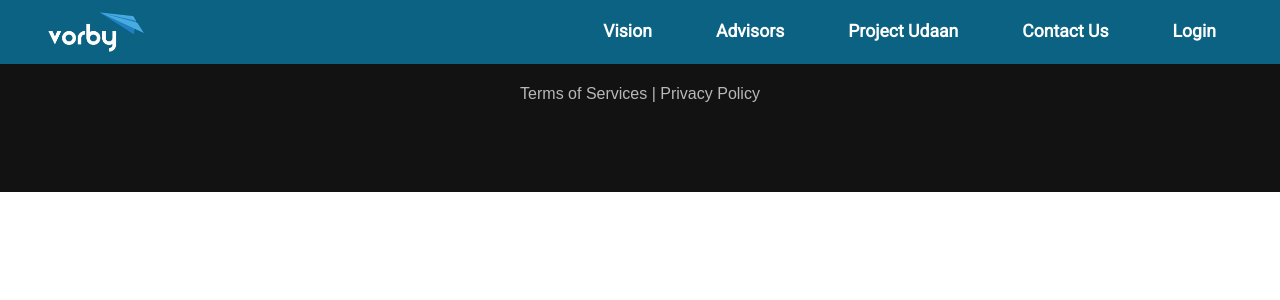
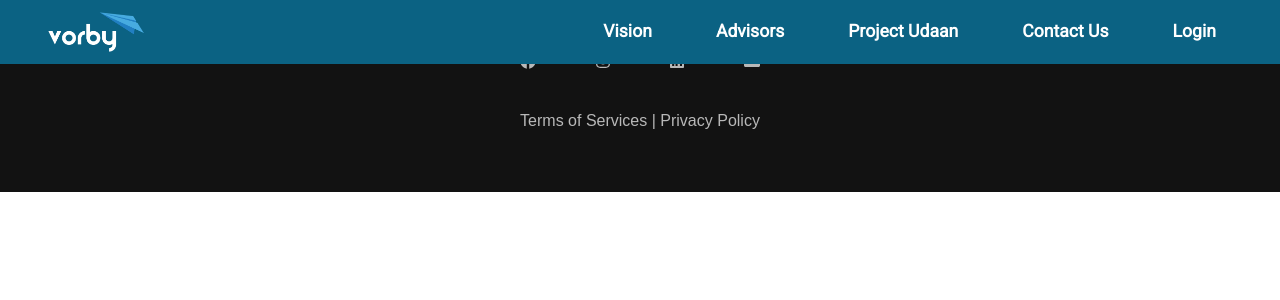
Before and after one commit to vorbyit/portalfrontend, a React (Create React App) app: page / in a window 1280 px wide. Shown: the top 300 px of the page. Built offline with nearby package versions, Linux system fonts and the light colour scheme; a web font is replaced by a local one.

Commit message:
icons sorted

```diff
--- a/package.json
+++ b/package.json
@@ -3,6 +3,10 @@
   "version": "0.1.0",
   "private": true,
   "dependencies": {
+    "@fortawesome/fontawesome-svg-core": "^1.2.27",
+    "@fortawesome/free-brands-svg-icons": "^5.12.1",
+    "@fortawesome/free-solid-svg-icons": "^5.12.1",
+    "@fortawesome/react-fontawesome": "^0.1.9",
     "@testing-library/jest-dom": "^4.2.4",
     "@testing-library/react": "^9.4.0",
     "@testing-library/user-event": "^7.2.1",
--- a/src/components/Footer.jsx
+++ b/src/components/Footer.jsx
@@ -1,18 +1,19 @@
 import React from 'react'
 import '../css/footer.css'
+import { FontAwesomeIcon } from '@fortawesome/react-fontawesome'
+import { faFacebook, faInstagram, faInstagramSquare, faLinkedin } from '@fortawesome/free-brands-svg-icons'
+import { faEnvelope } from '@fortawesome/free-solid-svg-icons'
 
 export default function Footer() {
   return (
     <footer>
       <div className="social-media">
-        <a href="https://www.facebook.com/vorby.in" target="_blank"><i className="fab fa-facebook fa-2x"></i></a>
-        <a href="https://www.instagram.com/vorby_edu/" target="_blank"><i className="fab fa-instagram fa-2x"></i></a>
-        <a href="https://www.linkedin.com/company/vorby/about/" target="_blank">
-          <i className="fab fa-linkedin fa-2x"></i>
+        <a href="https://www.facebook.com/vorby.in"><FontAwesomeIcon icon={ faFacebook }/></a>
+        <a href="https://www.instagram.com/vorby_edu/"><FontAwesomeIcon icon={ faInstagram }/></a>
+        <a href="https://www.linkedin.com/company/vorby/about/">
+        <FontAwesomeIcon icon={ faLinkedin }/>
         </a>
-        <a href="mailto:contact.vorby@gmail.com?Subject=Hello%20again" target="_top"
-          ><i className="far fa-envelope fa-2x"></i
-        ></a>
+        <a href="mailto:contact.vorby@gmail.com?Subject=Hello%20again" target="_top"><FontAwesomeIcon icon={ faEnvelope }/></a>
       </div>
       <div className="tos"><span> Terms of Services </span> | <span> Privacy Policy</span></div>
     </footer>
--- a/src/components/Navbar.jsx
+++ b/src/components/Navbar.jsx
@@ -3,6 +3,10 @@ import { NavLink } from 'react-router-dom';
 import API from '../API';
 import logo from '../public/vorby-logo.png';
 import '../css/navbar.css';
+
+import { FontAwesomeIcon } from '@fortawesome/react-fontawesome'
+import { faUser } from '@fortawesome/free-solid-svg-icons'
+
 
 export default class Navbar extends Component {
   constructor() {
@@ -55,7 +59,7 @@ export default class Navbar extends Component {
                 Login
               </NavLink> :
               <button onClick={this.toggleAuthBar}>
-                <i class="fas fa-user"></i>
+                <FontAwesomeIcon icon={ faUser }/>
               </button>
             }
           </div>
```
Also changed, not shown: 1 other file (tests, documents, lock files or other folders).
